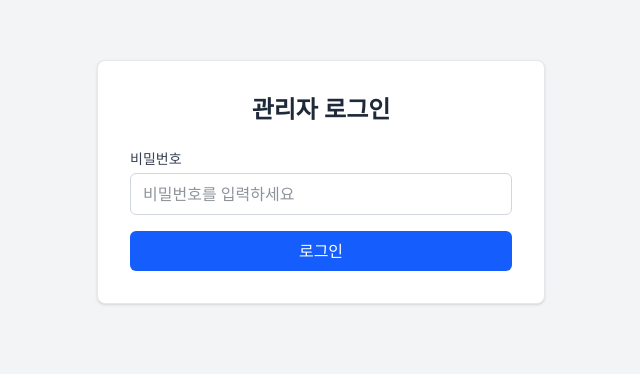
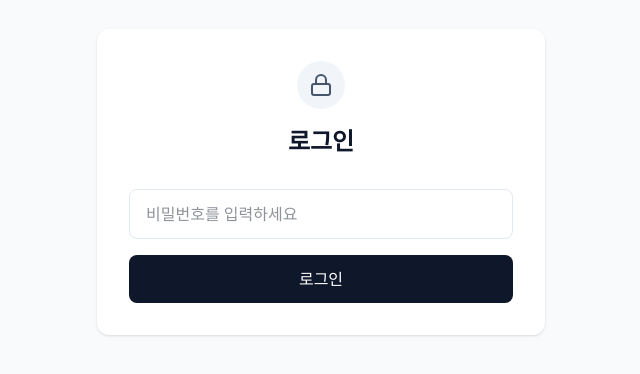
Before and after one commit to Kyeonghakim/googleblogger_26, a React (Vite) app in the folder dashboard/: page /login in a window 1280 px wide. Shown: the part 218-592 px from the top of the page, without its empty margins (319-959 px from the left). Built offline with nearby package versions, Linux system fonts and the light colour scheme.

Commit message:
style(dashboard): modernize Login page with Clean Minimal design

```diff
--- a/dashboard/src/pages/Login.tsx
+++ b/dashboard/src/pages/Login.tsx
@@ -1,5 +1,6 @@
 import { useState } from 'react';
 import { useNavigate } from 'react-router-dom';
+import { Lock } from 'lucide-react';
 import { api } from '../api';
 
 export default function Login() {
@@ -29,26 +30,27 @@ export default function Login() {
   };
 
   return (
-    <div className="min-h-screen flex items-center justify-center bg-gray-100">
-      <div className="bg-white p-8 rounded-lg shadow-sm border border-gray-200 w-full max-w-md">
-        <h1 className="text-2xl font-bold mb-6 text-center text-gray-800">관리자 로그인</h1>
-        <form onSubmit={handleSubmit} className="space-y-4">
-          <div>
-            <label className="block text-sm font-medium text-gray-700 mb-1">비밀번호</label>
-            <input
-              type="password"
-              value={password}
-              onChange={(e) => setPassword(e.target.value)}
-              className="w-full px-3 py-2 border border-gray-300 rounded-md focus:outline-none focus:ring-2 focus:ring-blue-500"
-              placeholder="비밀번호를 입력하세요"
-              required
-            />
+    <div className="min-h-screen bg-slate-50 flex items-center justify-center p-4">
+      <div className="bg-white rounded-xl shadow-sm p-8 w-full max-w-md">
+        <div className="flex flex-col items-center mb-8">
+          <div className="w-12 h-12 bg-slate-100 rounded-full flex items-center justify-center mb-4">
+            <Lock className="w-6 h-6 text-slate-600" />
           </div>
-          {error && <p className="text-red-500 text-sm">{error}</p>}
+          <h1 className="text-2xl font-semibold text-slate-900">로그인</h1>
+        </div>
+        <form onSubmit={handleSubmit}>
+          <input
+            type="password"
+            placeholder="비밀번호를 입력하세요"
+            value={password}
+            onChange={(e) => setPassword(e.target.value)}
+            className="w-full px-4 py-3 border border-slate-200 rounded-lg focus:outline-none focus:ring-2 focus:ring-slate-900 mb-4"
+          />
+          {error && <p className="text-red-600 text-sm mt-2 mb-4">{error}</p>}
           <button
             type="submit"
             disabled={loading}
-            className="w-full bg-blue-600 text-white py-2 px-4 rounded-md hover:bg-blue-700 transition-colors disabled:opacity-50"
+            className="w-full bg-slate-900 hover:bg-slate-800 text-white py-3 rounded-lg font-medium transition-colors disabled:opacity-50"
           >
             {loading ? '로그인 중...' : '로그인'}
           </button>
```
